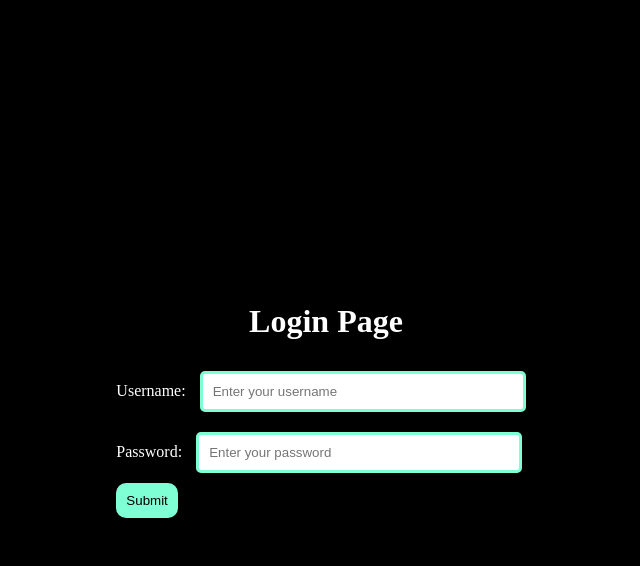
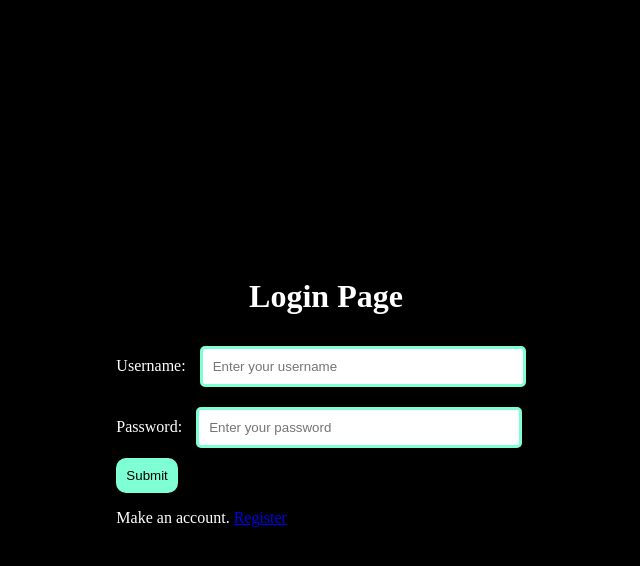
Before and after one commit to vecz-akos/SZFM-big-project, a Django app: page /login/ in a window 1280 px wide. Shown: the top 566 px of the page, without its empty margins (314-954 px from the left). Run offline with Django 4.2, Linux system fonts and the light colour scheme.

Commit message:
auth_system - login.html register-page link

```diff
--- a/src/auth_system/templates/auth_system/login.html
+++ b/src/auth_system/templates/auth_system/login.html
@@ -21,6 +21,7 @@
                 <input type="password" placeholder="Enter your password" name='passw'><br>
 
                 <button type="submit">Submit</button>
+                <p>Make an account. <a href="{% url 'register-page' %}">Register</a></p>
             </form>
         </div>
     </div>
```
